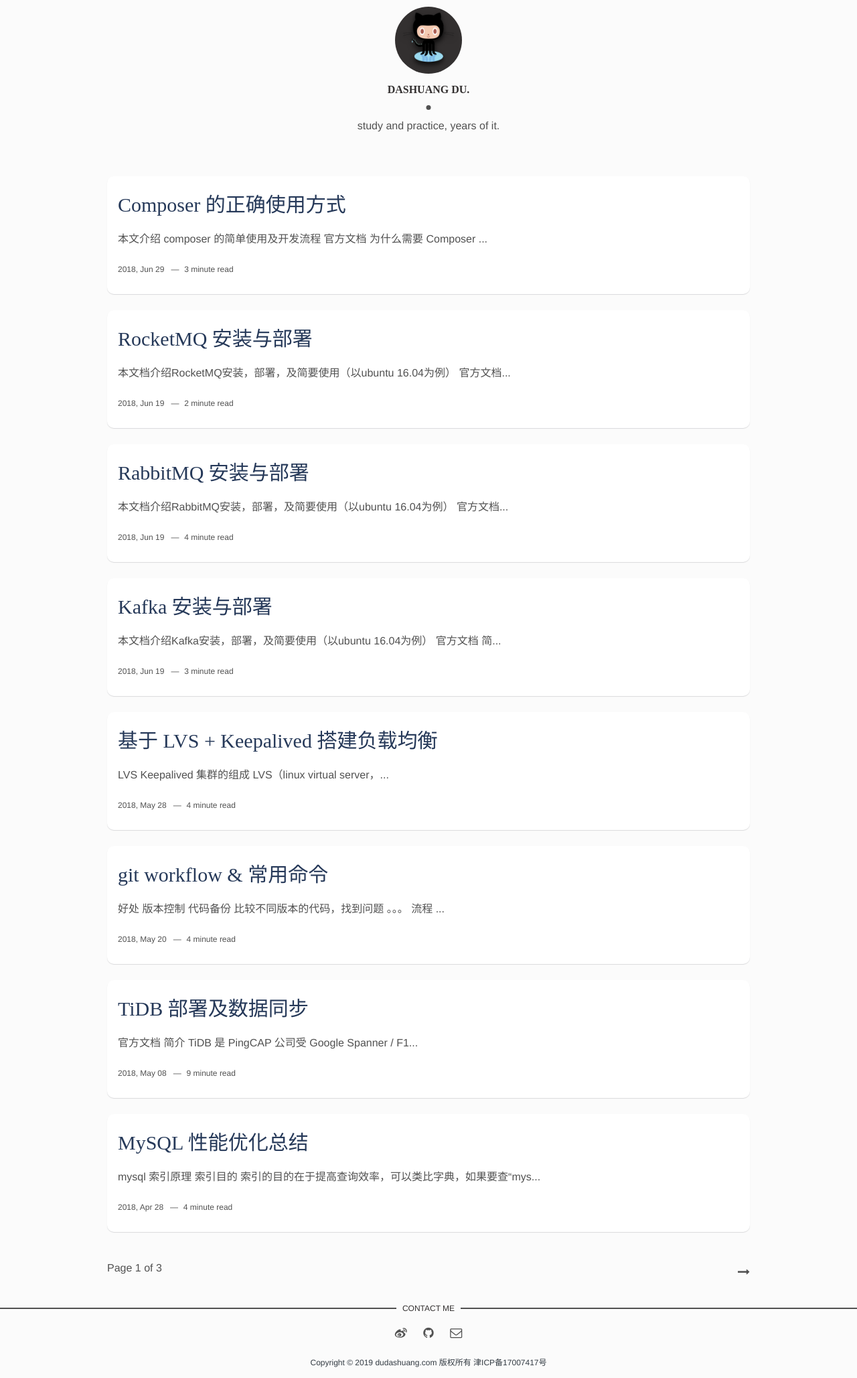
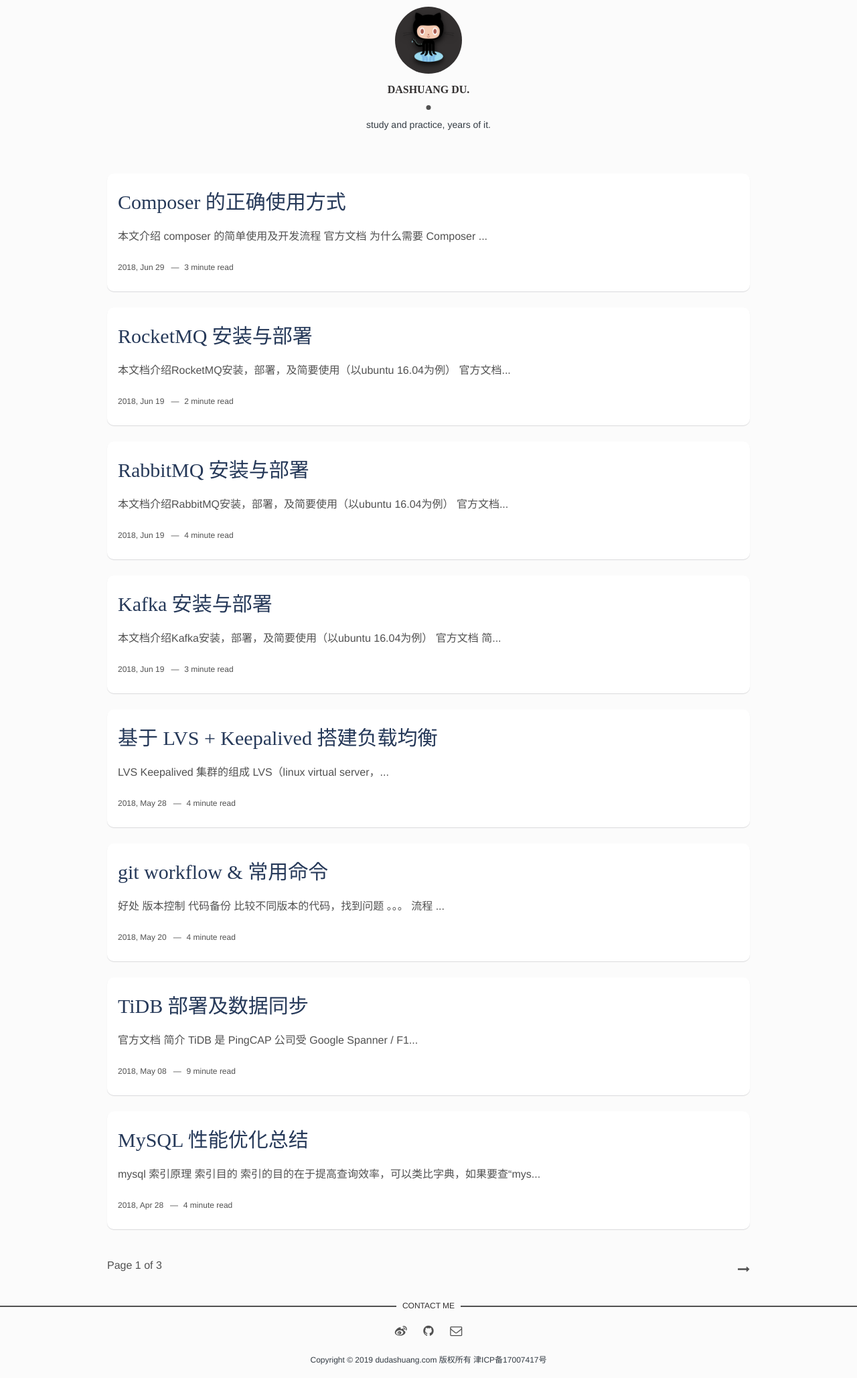
Before and after one commit to dudashuang/dudashuang.github.io, a Jekyll site: the page built from index.html, in a window 1280 px wide. Shown: the whole page at 67% size. Built offline with Jekyll 4.4.1, drawn with Linux system fonts in a browser that asks for light colours; nearby versions of some CDN libraries; the list of posts is cut into pages by our own code.

Commit message:
update about author ui

```diff
--- a/_layouts/main.html
+++ b/_layouts/main.html
@@ -11,7 +11,7 @@ layout: default
                         alt="{{site.author}}"></a>
             </div>
             <div class="author-name">{{site.author}}</div>
-            <p>{{site.about-author}}</p>
+            <p style="color: #333b43; font-size: 14px;">{{site.about-author}}</p>
         </div>
     </header>
 
```
